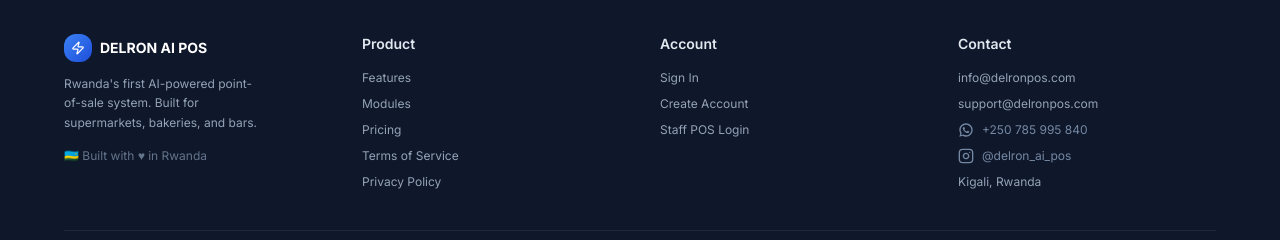
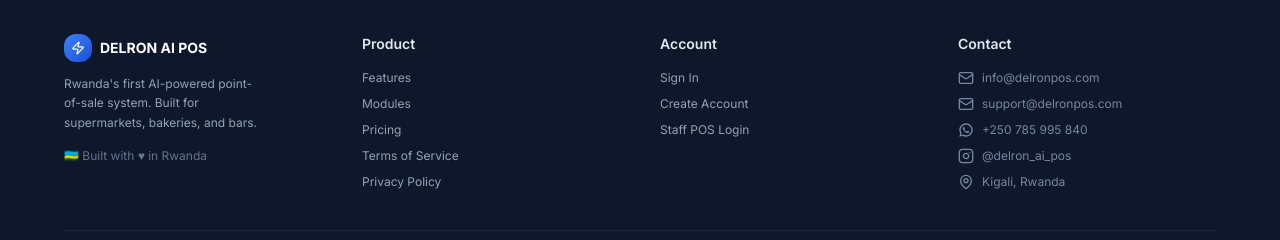
Before and after one commit to manzidelphin/delron-ai-pos, a Next.js app: page / in a window 1280 px wide. Shown: the part 9052-9292 px from the top of the page. Built offline with nearby package versions, Linux system fonts and the light colour scheme; no server answers.

Commit message:
Add envelope and map-pin icons to footer contact links
Co-Authored-By: Claude Sonnet 5 <noreply@anthropic.com>

```diff
--- a/src/app/(marketing)/layout.tsx
+++ b/src/app/(marketing)/layout.tsx
@@ -193,8 +193,30 @@ export default function MarketingLayout({ children }: { children: React.ReactNod
             <div>
               <p className="font-semibold text-sm mb-4 text-slate-200">Contact</p>
               <ul className="space-y-2.5 text-slate-400 text-xs">
-                <li>info@delronpos.com</li>
-                <li>support@delronpos.com</li>
+                <li>
+                  <a
+                    href="mailto:info@delronpos.com"
+                    className="flex items-center gap-2 text-muted-foreground hover:text-white transition-colors"
+                  >
+                    <svg width="16" height="16" viewBox="0 0 24 24" fill="none" stroke="currentColor" strokeWidth="2" strokeLinecap="round" strokeLinejoin="round">
+                      <rect width="20" height="16" x="2" y="4" rx="2"/>
+                      <path d="m22 7-8.97 5.7a1.94 1.94 0 0 1-2.06 0L2 7"/>
+                    </svg>
+                    info@delronpos.com
+                  </a>
+                </li>
+                <li>
+                  <a
+                    href="mailto:support@delronpos.com"
+                    className="flex items-center gap-2 text-muted-foreground hover:text-white transition-colors"
+                  >
+                    <svg width="16" height="16" viewBox="0 0 24 24" fill="none" stroke="currentColor" strokeWidth="2" strokeLinecap="round" strokeLinejoin="round">
+                      <rect width="20" height="16" x="2" y="4" rx="2"/>
+                      <path d="m22 7-8.97 5.7a1.94 1.94 0 0 1-2.06 0L2 7"/>
+                    </svg>
+                    support@delronpos.com
+                  </a>
+                </li>
                 <li>
                   <a
                     href="https://wa.me/250785995840"
@@ -219,7 +241,15 @@ export default function MarketingLayout({ children }: { children: React.ReactNod
                     @delron_ai_pos
                   </a>
                 </li>
-                <li>Kigali, Rwanda</li>
+                <li>
+                  <div className="flex items-center gap-2 text-muted-foreground hover:text-white transition-colors">
+                    <svg width="16" height="16" viewBox="0 0 24 24" fill="none" stroke="currentColor" strokeWidth="2" strokeLinecap="round" strokeLinejoin="round">
+                      <path d="M20 10c0 6-8 12-8 12s-8-6-8-12a8 8 0 0 1 16 0Z"/>
+                      <circle cx="12" cy="10" r="3"/>
+                    </svg>
+                    Kigali, Rwanda
+                  </div>
+                </li>
               </ul>
             </div>
           </div>
```
